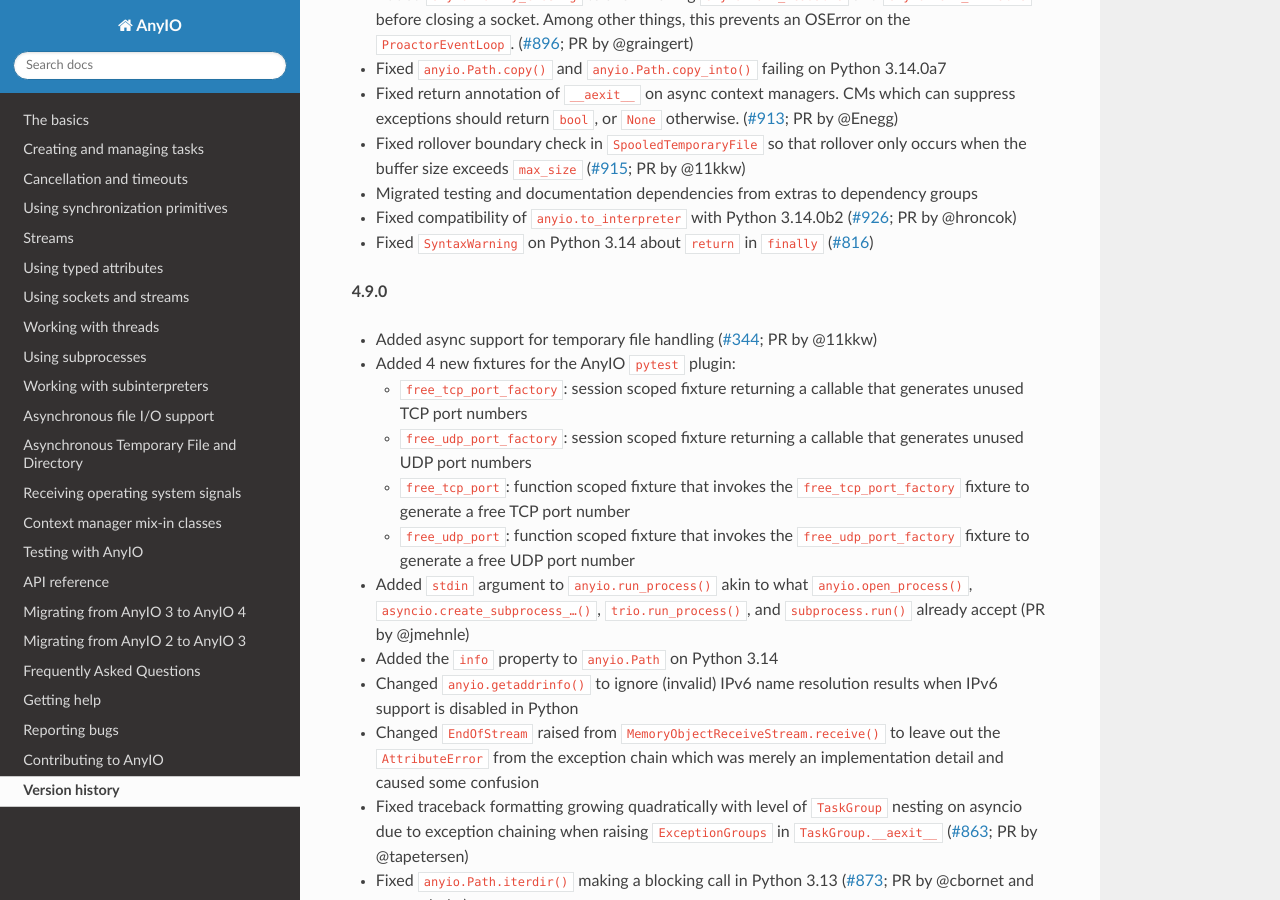
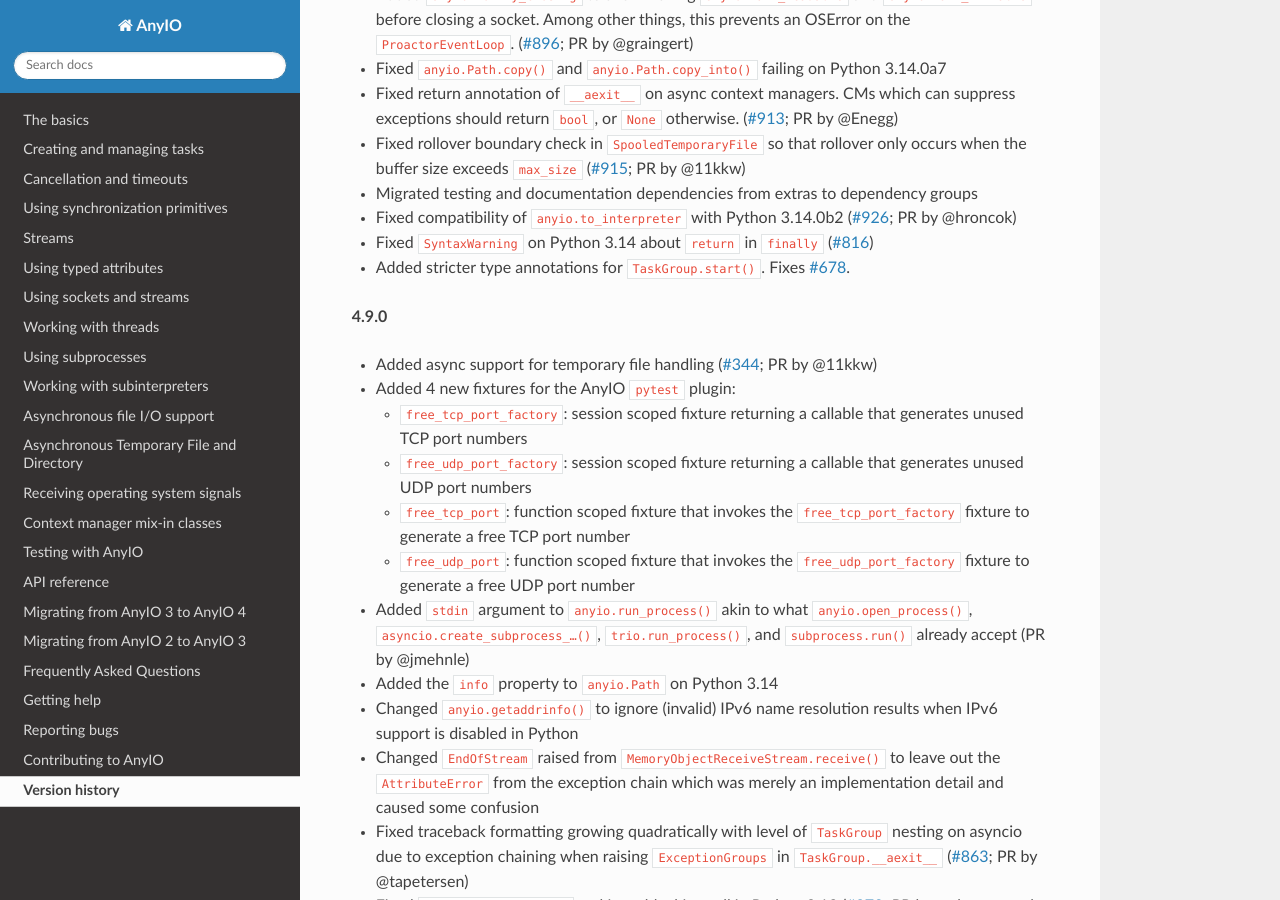
Before and after one commit to agronholm/anyio, a Sphinx documentation site: the page built from docs/versionhistory.rst, in a window 1280 px wide and 900 px high, scrolled down 444 px. Built offline with Sphinx 7.4.7 and the Read the Docs theme 3.1.0, drawn with Linux system fonts in a browser that asks for light colours; the version number could not be read and is left out.

Commit message:
version history + ignoreexternal

```diff
--- a/docs/versionhistory.rst
+++ b/docs/versionhistory.rst
@@ -30,6 +30,8 @@
   (`#926 <https://github.com/agronholm/anyio/issues/926>`_; PR by @hroncok)
 - Fixed ``SyntaxWarning`` on Python 3.14 about ``return`` in ``finally``
   (`#816 <https://github.com/agronholm/anyio/issues/816>`_)
+- Added stricter type annotations for ``TaskGroup.start()``.
+  Fixes `#678 <https://github.com/agronholm/anyio/issue/678>`_.
 
 **4.9.0**
 
```
Also changed, not shown: 1 other file.
